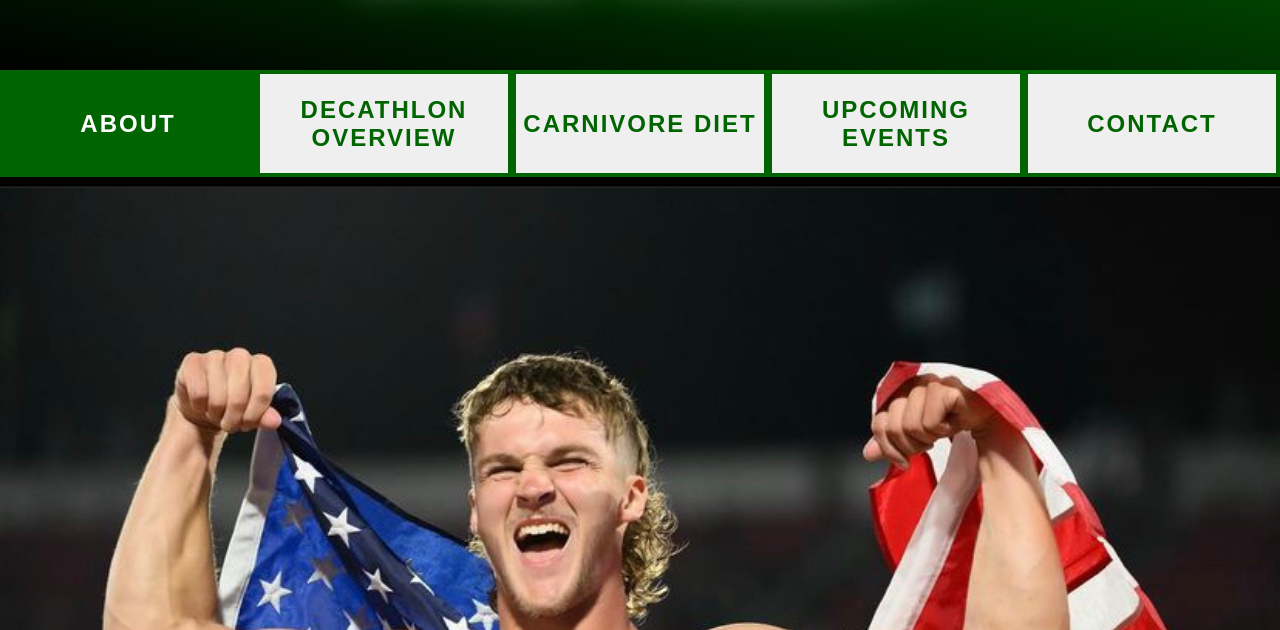
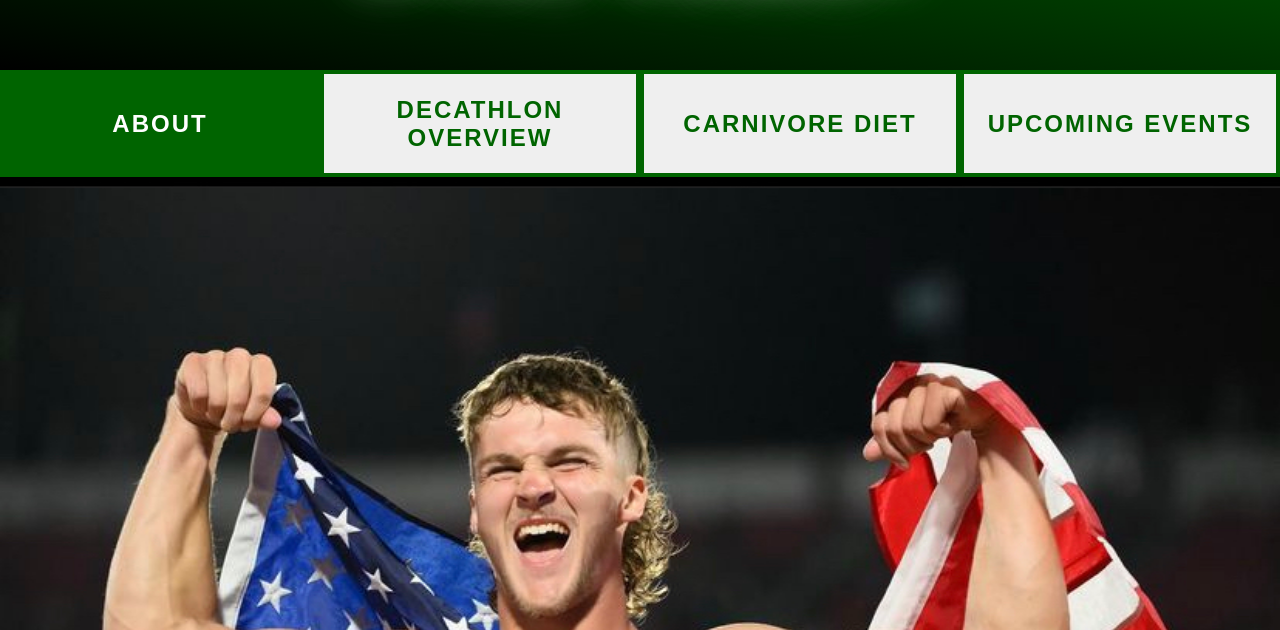
Before and after one commit to DWasilewski3/RyanTalbotWebsite, a website: page index.html in a window 1280 px wide. Shown: the part 170-800 px from the top of the page. Drawn offline with Linux system fonts and the light colour scheme.

Commit message:
temporarily kill contact page

```diff
--- a/index.html
+++ b/index.html
@@ -45,6 +45,7 @@
                 <div></div>
             </div>
         </button>
+        <!--
         <button class="c-button c-button--gooey" onclick="showSubpage('Contact')">Contact
             <div class="c-button__blobs">
                 <div></div>
@@ -52,6 +53,7 @@
                 <div></div>
             </div>
         </button>
+        -->
     </div>
 
     <div id="About" class="subpage active">
@@ -212,10 +214,6 @@
                 <div>
                     <p>Since his Junior year of college, Ryan has followed a strict carnivore diet consisting of almost exclusively meat and eggs.</p>
 
-                    <p>NEW CARNIVORE TEXT
-
-                    </p>
-
                     <p>This means that he consumes roughly three pounds of meat and a dozen eggs daily. He sources his food from local farmers and sometimes purchases a whole cow at once, which is about 600 pounds of meat.</p>
 
                     <p>Ryan's journey on the carnivore diet started when he felt he was not athletically performing to his standards. He decided to change his diet to help him reach a higher level of success. He believes that his diet has helped him recover faster from injuries and improve his performance. For instance, he won the Jim Click Shootout decathlon and the Big Ten Championship while following the carnivore diet.</p>
--- a/src/css/styles.css
+++ b/src/css/styles.css
@@ -35,7 +35,7 @@ p, h1, h2, h3, h4, h5, h6 {
 }
 
 #topbar button {
-  width: 20%;
+  width: 25%; /*Change back to 20 for contact page*/
   font-size: 150%;
 }
 #instagram, #timer, #footer {
```
